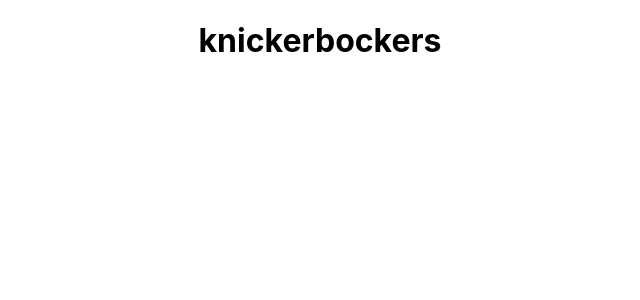
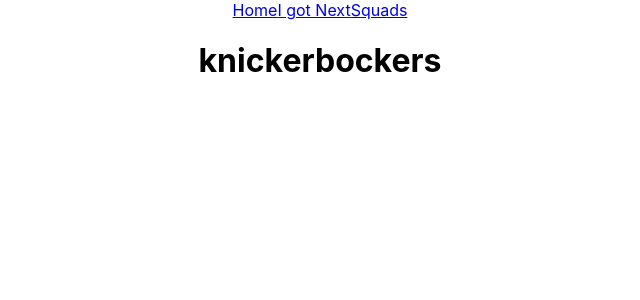
Before and after one commit to dylan-ross/Knickerbockers, a React (Create React App) app in the folder knickerbockers/: page /new in a window 1280 px wide. Shown: the top 300 px of the page, without its empty margins (320-960 px from the left). Built offline with nearby package versions, Linux system fonts and the light colour scheme; no server answers.

Commit message:
Navbar links

```diff
--- a/knickerbockers/src/App.js
+++ b/knickerbockers/src/App.js
@@ -1,24 +1,26 @@
-import { baseURL, config } from "./services"
-import axios from "axios"
+import { baseURL, config } from "./services";
+import axios from "axios";
+import { Route } from "react-router-dom";
+import Navbar from "./components/Navbar";
+import Form from "./components/Form";
 import "./App.css";
-import { useEffect } from "react";
-
+import { useEffect, useState } from "react";
 
 function App() {
-
+  const [teamsInfo, setTeamInfo] = useState([]);
 
   useEffect(() => {
-    const letsBall = async () => {
-      const resp = await axios.get(baseURL, config)
-      console.log(resp.data.records[1].fields.Player)
-    }
-    letsBall()
-  }, [])
-
-
+    const teamInfo = async () => {
+      const resp = await axios.get(baseURL, config);
+      console.log(resp.data.records[1].fields);
+      setTeamInfo(resp.data.records[1].fields);
+    };
+    teamInfo();
+  }, []);
 
   return (
     <div className="App">
+      <Navbar />
       <h1>knickerbockers</h1>
     </div>
   );
--- /dev/null
+++ b/knickerbockers/src/components/Navbar.jsx
@@ -0,0 +1,13 @@
+import { Link } from "react-router-dom";
+
+function Navbar() {
+  return (
+    <nav>
+      <Link to="/">Home</Link>
+      <Link to="/new">I got Next</Link>
+      <Link to="/new">Squads</Link>
+    </nav>
+  )
+}
+
+export default Navbar;
--- a/knickerbockers/src/services/index.js
+++ b/knickerbockers/src/services/index.js
@@ -1,4 +1,4 @@
-export const baseURL = `https://api.airtable.com/v0/${process.env.REACT_APP_BASE_ID}/Team`
+export const baseURL = `https://api.airtable.com/v0/${process.env.REACT_APP_BASE_ID}/teams`
 export const config = {
   headers: {
     Authorization: `Bearer ${process.env.REACT_APP_API_KEY}`
```
Also changed, not shown: knickerbockers/src/components/Form.jsx (added).
